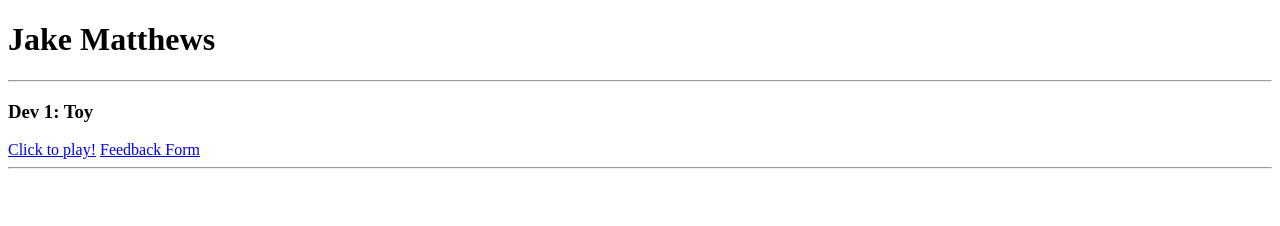
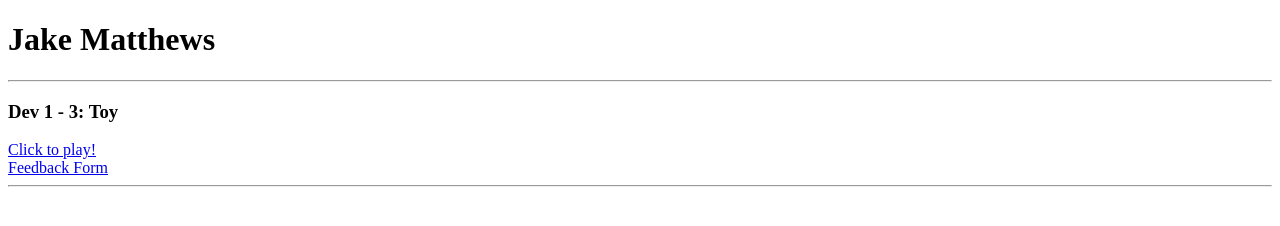
Before and after one commit to Jmatthews03/DigitalGameDesign, a plain HTML site: page index.html in a window 1280 px wide. Drawn offline with Linux system fonts and the light colour scheme.

Commit message:
Update index.html

```diff
--- a/index.html
+++ b/index.html
@@ -6,8 +6,8 @@
   <body>
     <h1>Jake Matthews</h1>
     <hr>
-    <h3>Dev 1: Toy</h3>
-    <a href="Resources/Project1/game.html">Click to play!</a>
+    <h3>Dev 1 - 3: Toy</h3>
+    <a href="Resources/Project1/game.html">Click to play!</a> <br>
     <a href="https://forms.gle/JjsbN8LLSSw8qZSE6">Feedback Form</a>
     <hr>
   </body>
```
